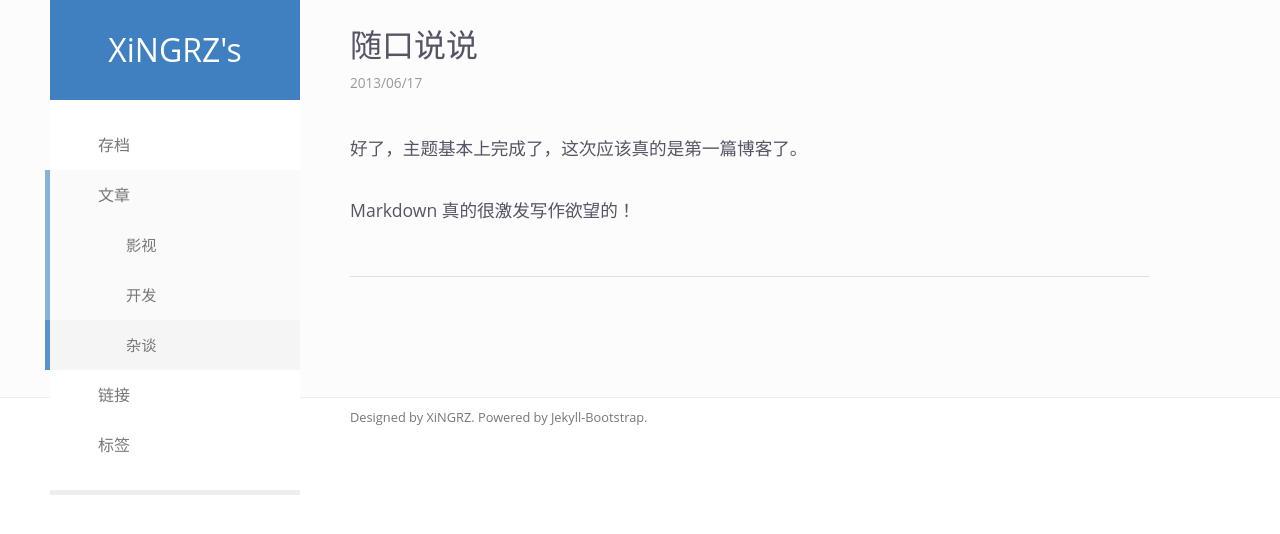
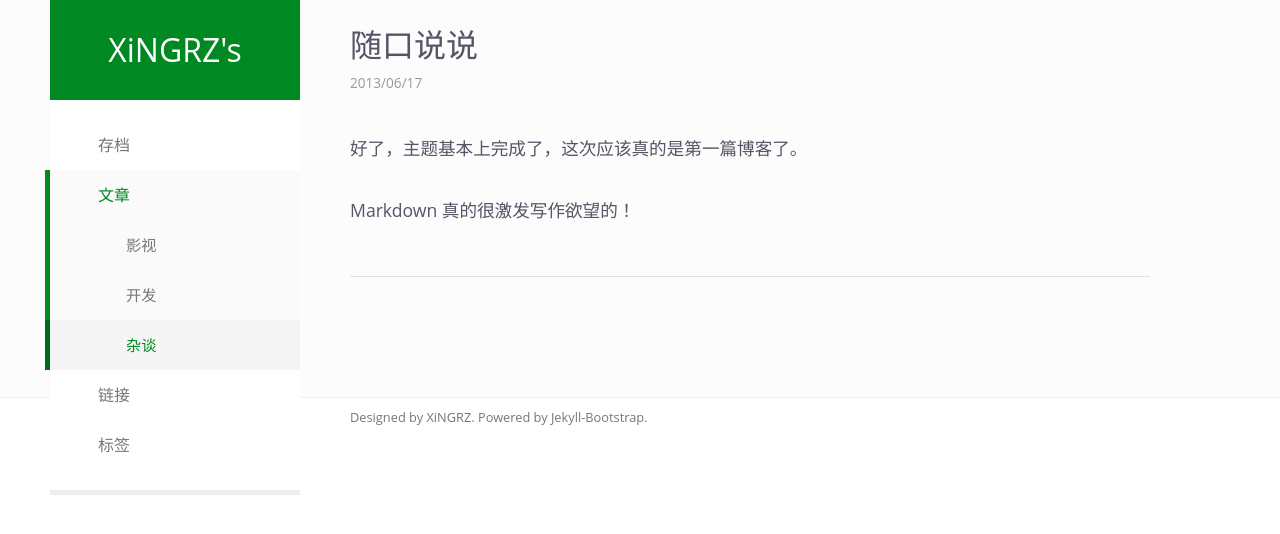
Before and after one commit to jiehg/jiehg.github.io22, a Jekyll site: the page built from _posts/2013-06-17-buzz.md, in a window 1280 px wide. Shown: the top 534 px of the page. Built offline with Jekyll 4.4.1, drawn with Linux system fonts in a browser that asks for light colours; Markdown is read by kramdown in place of the engine named in the settings; comment, search, counter and statistics services are not loaded.

Commit message:
green style

```diff
--- a/_sass/_main.scss
+++ b/_sass/_main.scss
@@ -71,9 +71,12 @@ a, a:visited {
 
 .site-header nav ul > li.active {
   background: rgba(0, 0, 0, 0.02);
+  border-left: 5px solid $primary-color;
+  margin-left: -5px;
+}
+
+.site-header nav ul > li.active > a {
   color: $primary-color;
-  border-left: 5px solid rgba(64, 128, 192, 0.6);
-  margin-left: -5px;
 }
 
 .site-header nav ul > li > a:hover {
@@ -83,6 +86,10 @@ a, a:visited {
 
 .site-header nav ul > li > ul {
   padding: 0;
+}
+
+.site-header nav ul > li > ul > li.active {
+  border-left: 5px solid darken($primary-color, 6%);
 }
 
 .site-header nav ul > li > ul > li > a {
@@ -130,7 +137,7 @@ a, a:visited {
   .site-header nav ul > li.active {
     border-left: none;
     margin-left: 0;
-    border-bottom: 5px solid rgba(64, 128, 192, 0.6);
+    border-bottom: 5px solid $primary-color;
     margin-bottom: -5px;
   }
 
@@ -142,6 +149,11 @@ a, a:visited {
   .site-header nav ul > li > ul {
     background-color: rgba(0, 0, 0, 0.05);
     display: inline-block;
+  }
+
+  .site-header nav ul > li > ul > li.active {
+    border-left: none;
+    border-bottom: 5px solid darken($primary-color, 6%);
   }
 
   .site-header nav ul > li > ul > li > a {
--- a/css/main.scss
+++ b/css/main.scss
@@ -8,7 +8,7 @@ $san-serif: 'Open Sans', Arial, 'Hiragino Sans GB', 'Microsoft YaHei',
 
 $monospace: 'Ubuntu Mono', Consolas, 'Liberation Mono', Courier, monospace;
 
-$primary-color: #4080C0;
+$primary-color: #082;
 
 @import "main",
         "syntax-highlighting";
```
